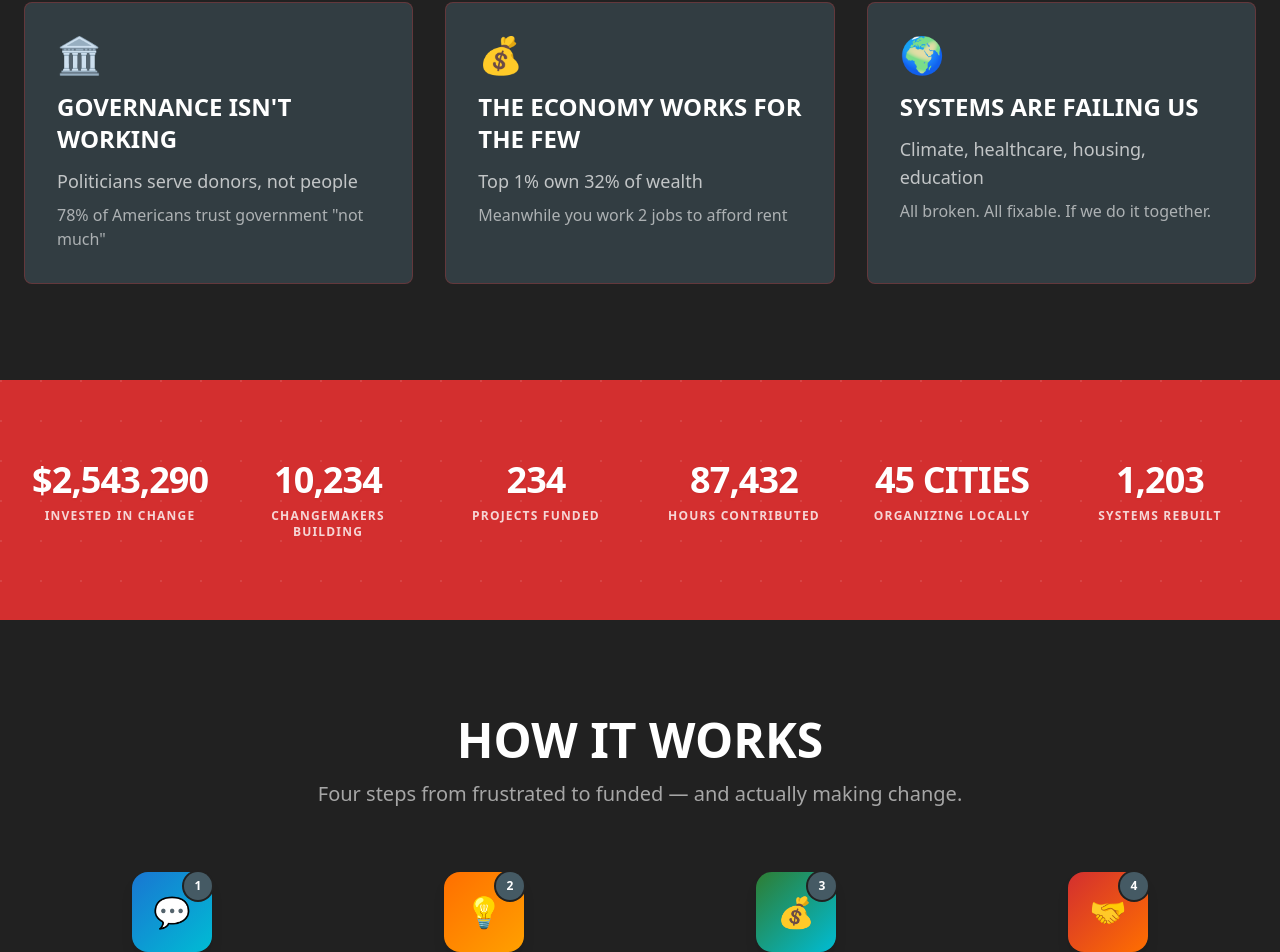
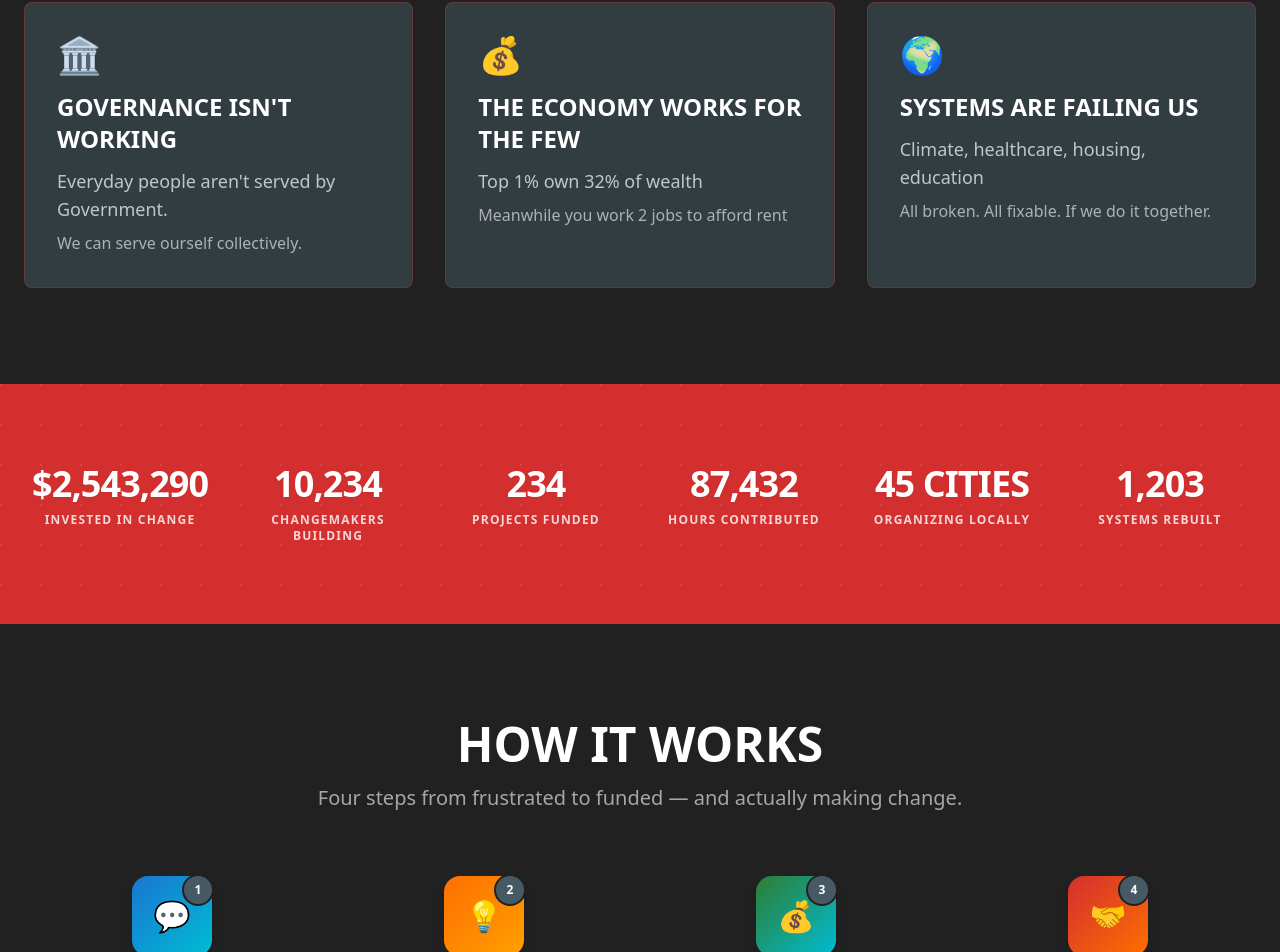
Before and after one commit to stewartDMS/ThExempt, a Next.js app in the folder landing_page/: page / in a window 1280 px wide. Shown: the part 1006-1958 px from the top of the page. Built offline with nearby package versions, Linux system fonts and the light colour scheme.

Commit message:
fix: update governance problem card copy to remove political stat
Co-authored-by: stewartDMS <72364932+stewartDMS@users.noreply.github.com>

```diff
--- a/landing_page/components/Problem.tsx
+++ b/landing_page/components/Problem.tsx
@@ -6,8 +6,8 @@ const problems = [
   {
     icon: '🏛️',
     title: "GOVERNANCE ISN'T WORKING",
-    stat: 'Politicians serve donors, not people',
-    description: '78% of Americans trust government "not much"',
+    stat: "Everyday people aren't served by Government.",
+    description: 'We can serve ourself collectively.',
   },
   {
     icon: '💰',
```
